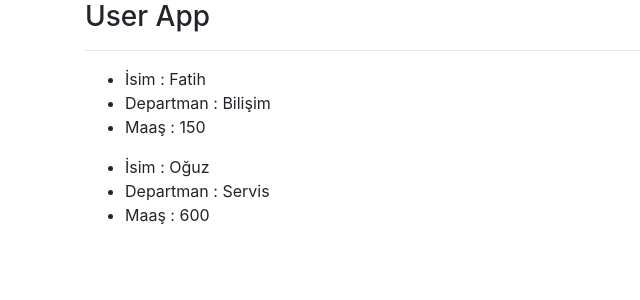
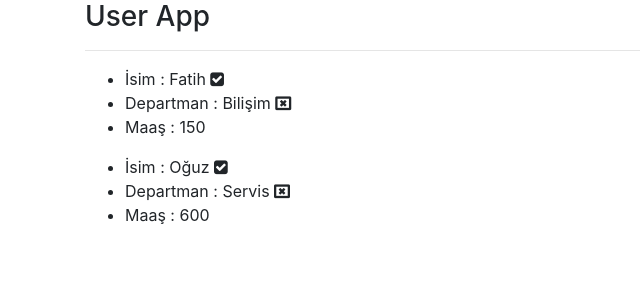
Before and after one commit to ehvenimunis/reactCourseProject, a React (Create React App) app: page / in a window 1280 px wide. Shown: the top 300 px of the page, without its empty margins (0-640 px from the left). Built offline with nearby package versions, Linux system fonts and the light colour scheme.

Commit message:
Font awesome with icons

```diff
--- a/package.json
+++ b/package.json
@@ -7,6 +7,7 @@
     "@testing-library/react": "^11.2.6",
     "@testing-library/user-event": "^12.8.3",
     "cra-template": "1.1.2",
+    "prop-types": "^15.7.2",
     "react": "^17.0.2",
     "react-dom": "^17.0.2",
     "react-scripts": "4.0.3",
--- a/public/index.html
+++ b/public/index.html
@@ -26,6 +26,8 @@
     -->
 
     <link rel="stylesheet" href="https://maxcdn.bootstrapcdn.com/bootstrap/4.0.0/css/bootstrap.min.css" integrity="sha384-Gn5384xqQ1aoWXA+058RXPxPg6fy4IWvTNh0E263XmFcJlSAwiGgFAW/dAiS6JXm" crossorigin="anonymous">
+<link rel="stylesheet" href="https://cdnjs.cloudflare.com/ajax/libs/font-awesome/4.7.0/css/font-awesome.min.css">
+
     <title>React App</title>
   </head>
   <body>
--- a/src/components/Navbar.js
+++ b/src/components/Navbar.js
@@ -1,4 +1,6 @@
 import React from 'react'
+
+
 
 function Navbar(probs) {
     return (
--- a/src/components/User.js
+++ b/src/components/User.js
@@ -8,8 +8,9 @@ class User extends Component {
         return (
             <div>
                 <ul>
-                    <li>İsim : {name}</li>
-                    <li>Departman : {department}</li>
+                    <li>İsim : {name} <i className="fa fa-check-square" aria-hidden="true"></i></li>
+                    <li>Departman : {department} <i className="fa fa-window-close-o" aria-hidden="true"></i>
+</li>
                     <li>Maaş : {salary}</li>
                 </ul>
             </div>
```
